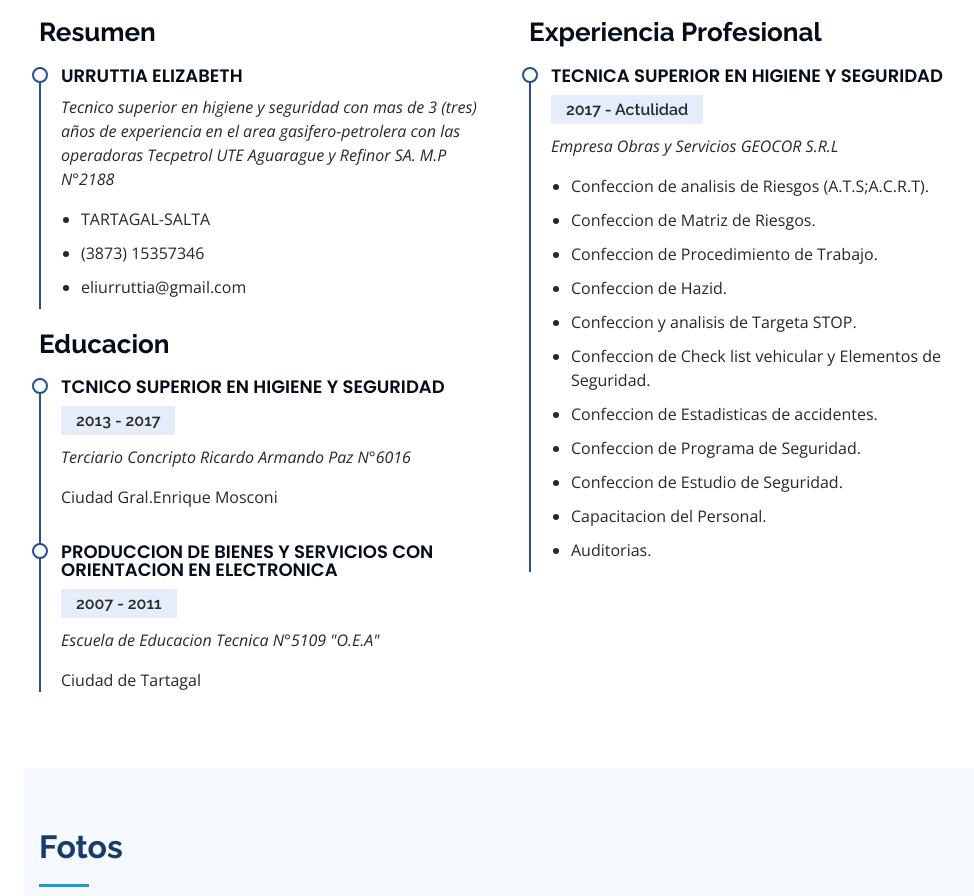
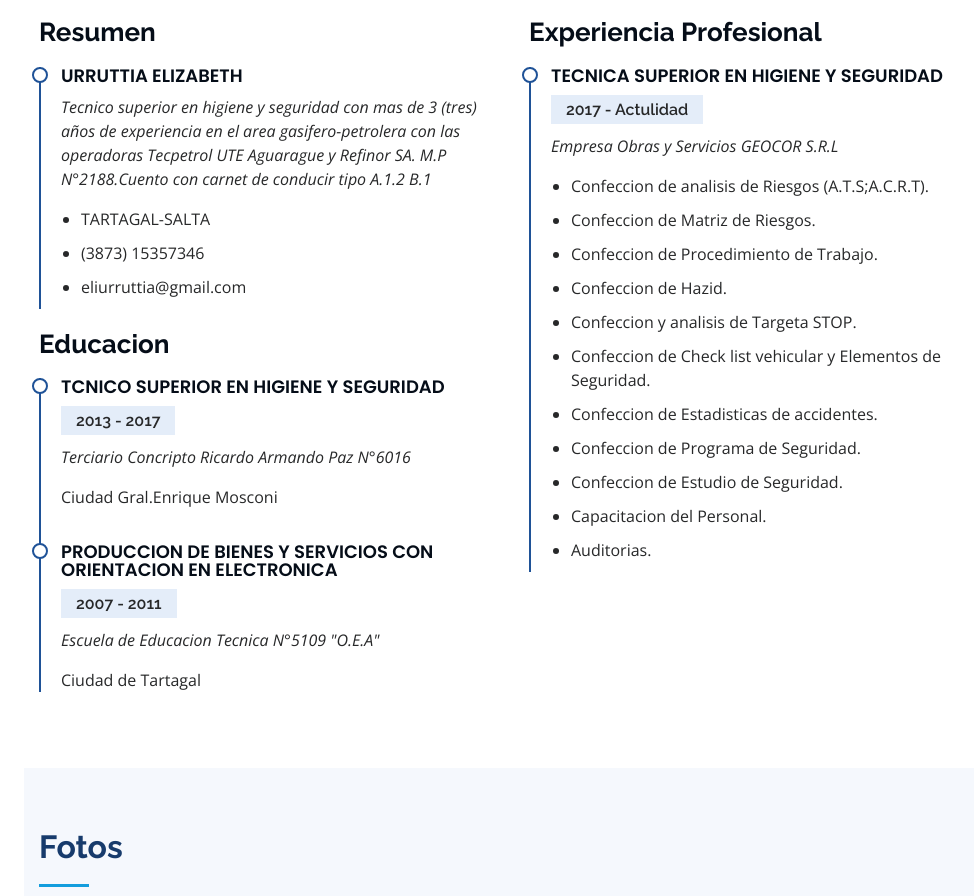
Before and after one commit to UrruttiaElizabeth/elizabeth-urruttia, a plain HTML site: page index.html in a window 1280 px wide. Shown: the part 1544-2440 px from the top of the page, without its empty margins (276-1250 px from the left). Drawn offline with nearby package versions, Linux system fonts and the light colour scheme.

Commit message:
Update index.html

```diff
--- a/index.html
+++ b/index.html
@@ -141,7 +141,7 @@
             <h3 class="resume-title">Resumen</h3>
             <div class="resume-item pb-0">
               <h4>Urruttia Elizabeth</h4>
-              <p><em>Tecnico superior en higiene y seguridad con mas de 3 (tres) años de experiencia en el area gasifero-petrolera con las operadoras Tecpetrol UTE Aguarague y Refinor SA. M.P N°2188</em></p>
+              <p><em>Tecnico superior en higiene y seguridad con mas de 3 (tres) años de experiencia en el area gasifero-petrolera con las operadoras Tecpetrol UTE Aguarague y Refinor SA. M.P N°2188.Cuento con carnet de conducir tipo A.1.2 B.1</em></p>
               <ul>
                 <li>TARTAGAL-SALTA</li>
                 <li>(3873) 15357346</li>
```
